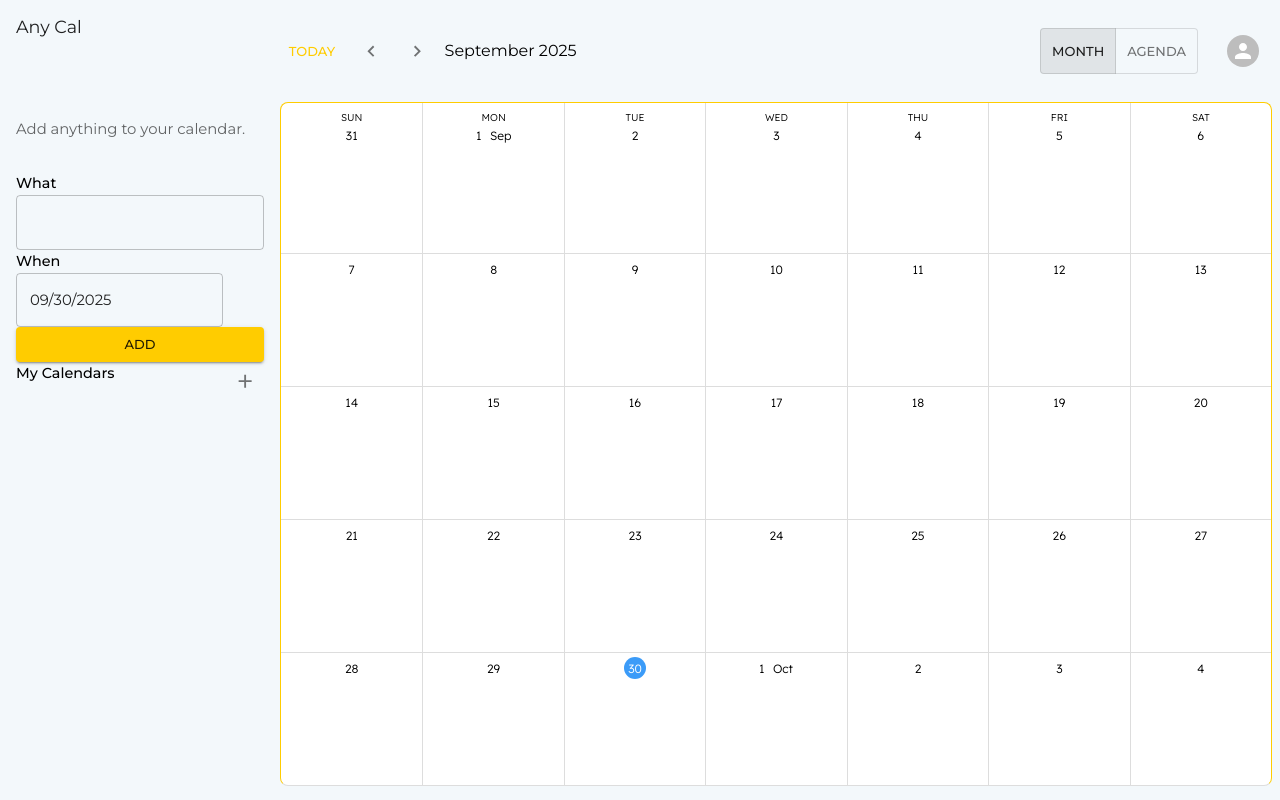
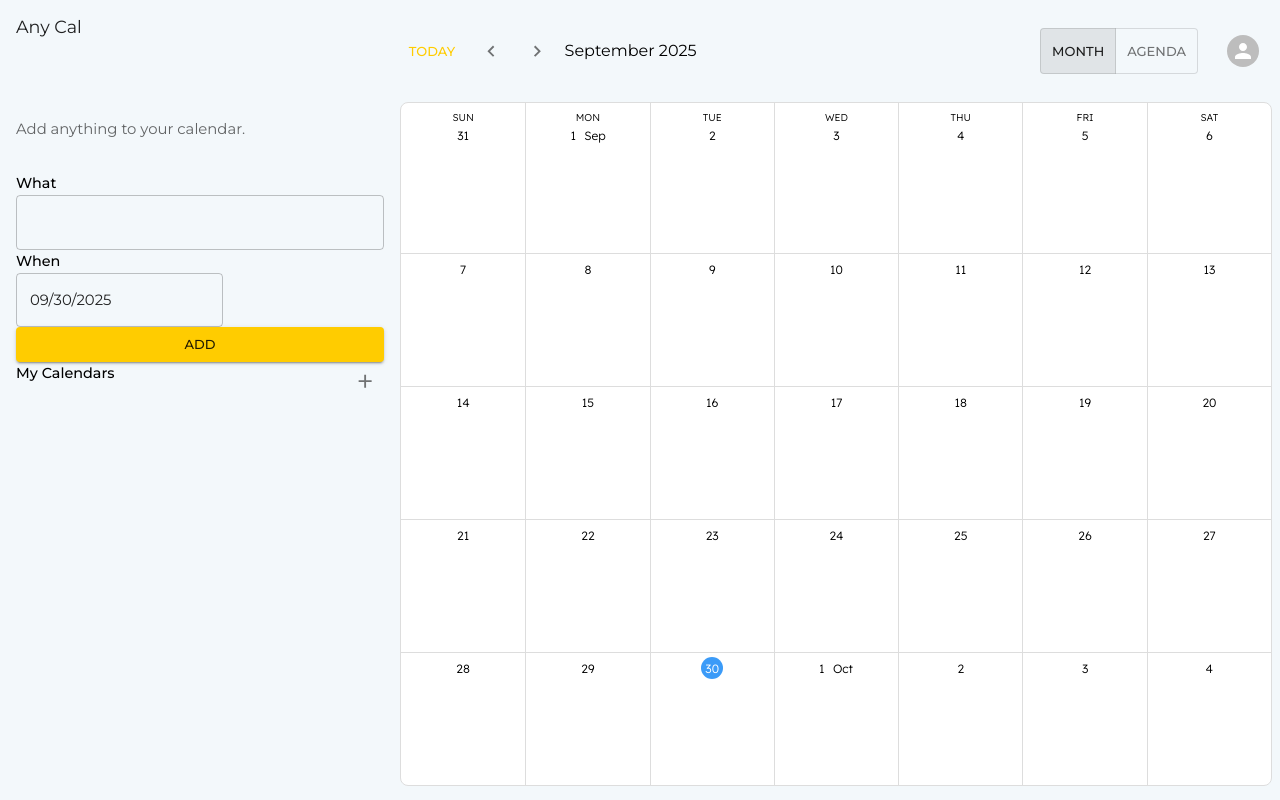
Before and after one commit to IgorNadj/anycal, a React (Vite) app: page / in a window 1280 px wide. Built offline with nearby package versions, Linux system fonts and the light colour scheme; what sqlite would draw is missing.

Commit message:
Some more ui fixups

```diff
--- a/src/components/Main.tsx
+++ b/src/components/Main.tsx
@@ -38,7 +38,7 @@ export const Main = () => {
     >
       {/* Left */}
       <Box
-        sx={{ height: "100%", display: "flex", flexDirection: "column", width: "280px" }}
+        sx={{ height: "100%", display: "flex", flexDirection: "column", width: "400px" }}
       >
         <Box margin={2} height={headerHeight}>
           <AppLogo />
--- a/src/components/calendar-views/EventChip.tsx
+++ b/src/components/calendar-views/EventChip.tsx
@@ -32,11 +32,13 @@ export const EventChip = ({ event }: { event: CalendarEvent }) => {
     >
       <Typography
         variant="body2"
-        padding={0.5}
+        paddingLeft={0.5}
+        paddingRight={0.5}
+        paddingTop={0.2}
+        paddingBottom={0.2}
         sx={{
           textOverflow: "ellipsis",
           overflow: "hidden",
-          width: "100%",
           textWrap: "nowrap",
           cursor: "pointer",
         }}
--- a/src/components/calendar-views/MonthView.tsx
+++ b/src/components/calendar-views/MonthView.tsx
@@ -79,14 +79,13 @@ export const MonthView = ({ events, currentDate }: Props) => {
   return (
     <Box
       border={1}
-      borderColor={"primary.main"}
+      borderColor={"#ddd"}
       borderRadius={2}
       style={{
         height: "100%",
         minHeight: 0,
         display: "flex",
         flexDirection: "column",
-        borderBottom: "1px solid #ddd",
         backgroundColor: "#fff",
       }}
     >
```
